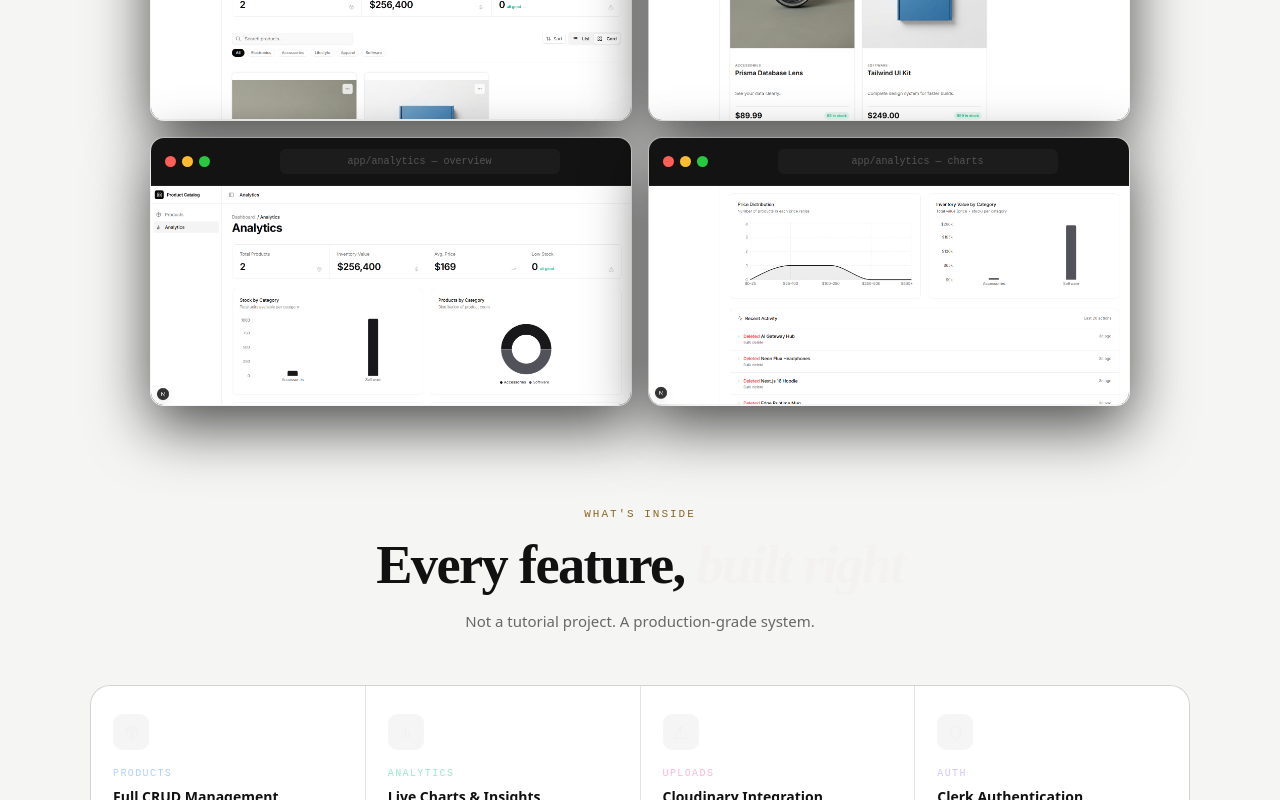
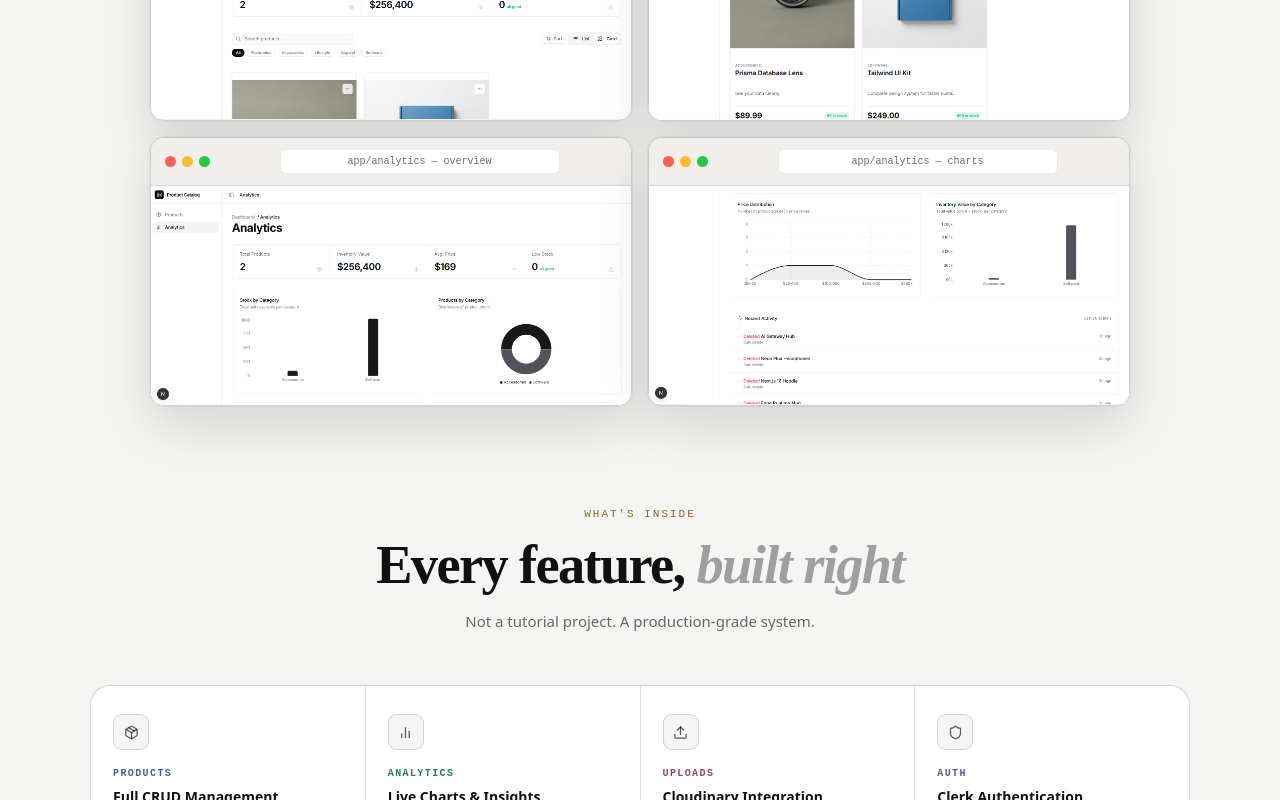
Before and after one commit to MsadafK/product-list-with-react, a Next.js app: page /landing in a window 1280 px wide. Shown: the part 1500-2300 px from the top of the page. Built offline with nearby package versions, Linux system fonts and the light colour scheme.

Commit message:
landing page done

```diff
--- a/app/globals.css
+++ b/app/globals.css
@@ -123,7 +123,45 @@
 /* ── Browser frame hover effect ─────────────────────────────────────────── */
 .browser-frame {
   position: relative;
+  border-radius: 14px;
+  border: 1px solid rgba(255,255,255,0.12);
+  overflow: hidden;
+  box-shadow: 0 20px 60px rgba(0,0,0,0.7), 0 0 0 1px rgba(255,255,255,0.04);
+  transform: translateY(0);
   transition: transform 0.35s ease, box-shadow 0.35s ease, border-color 0.35s ease;
+}
+.browser-frame-bar {
+  background: #131313;
+  padding: 11px 14px;
+  display: flex;
+  align-items: center;
+  gap: 12px;
+  border-bottom: 1px solid rgba(255,255,255,0.08);
+}
+.browser-dots { display: flex; gap: 6px; flex-shrink: 0; }
+.browser-dot { width: 11px; height: 11px; border-radius: 50%; flex-shrink: 0; }
+.browser-dot.red { background: #ff5f57; }
+.browser-dot.yellow { background: #febc2e; }
+.browser-dot.green { background: #28c840; }
+.browser-address-wrap { flex: 1; min-width: 0; }
+.browser-address {
+  background: #1c1c1c;
+  border-radius: 6px;
+  padding: 5px 10px;
+  font-family: 'DM Mono', monospace;
+  font-size: 10px;
+  color: rgba(255,255,255,0.48);
+  text-align: center;
+  max-width: 280px;
+  margin: 0 auto;
+  overflow: hidden;
+  text-overflow: ellipsis;
+  white-space: nowrap;
+}
+.browser-frame-image {
+  overflow: hidden;
+  line-height: 0;
+  background: #0c0c0c;
 }
 .browser-frame::after {
   content: '';
@@ -239,9 +277,11 @@ html { scroll-behavior: smooth; }
 .feat-glow { position:absolute;inset:0;opacity:0;transition:opacity 0.3s;pointer-events:none; }
 .feat-card:hover .feat-glow { opacity:1; }
 /* FIXED: icon wrapper clearly visible in dark mode */
-.feat-icon-wrap { width:36px;height:36px;border-radius:9px;border:1px solid rgba(255,255,255,0.18);background:rgba(255,255,255,0.05);display:flex;align-items:center;justify-content:center;margin-bottom:16px;transition:all 0.25s;flex-shrink:0; }
+.feat-icon-wrap { width:36px;height:36px;border-radius:9px;border:1px solid rgba(255,255,255,0.18);background:rgba(255,255,255,0.05);color:rgba(240,237,232,0.72);display:flex;align-items:center;justify-content:center;margin-bottom:16px;transition:all 0.25s;flex-shrink:0; }
+.feat-icon-wrap.active { border-color:color-mix(in srgb,var(--feature-color),transparent 55%);color:var(--feature-color); }
+.feat-icon { transition:color 0.25s;flex-shrink:0; }
 .feat-card:hover .feat-icon-wrap { background:rgba(255,255,255,0.08); }
-.feat-tag { font-family:'DM Mono',monospace;font-size:10px;letter-spacing:0.14em;text-transform:uppercase;margin-bottom:7px;display:block;font-weight:500; }
+.feat-tag { font-family:'DM Mono',monospace;font-size:10px;letter-spacing:0.14em;text-transform:uppercase;margin-bottom:7px;display:block;font-weight:600;color:color-mix(in srgb,var(--feature-color),#ffffff 18%); }
 .feat-title { font-size:14px;font-weight:600;color:#f0ede8;margin-bottom:8px;line-height:1.3; }
 .feat-desc { font-size:12px;color:rgba(240,237,232,0.58);line-height:1.68;font-weight:300; }
 
@@ -265,8 +305,10 @@ html { scroll-behavior: smooth; }
 .tech-dot { width:5px;height:5px;border-radius:50%;background:#fbbf24;opacity:0.7;flex-shrink:0; }
 
 /* ── MARQUEE ─────────────────────────────────────────────────────────────── */
-/* FIXED: more visible marquee text */
-.marquee-item { font-size:11px;font-family:'DM Mono',monospace;letter-spacing:0.16em;text-transform:uppercase;color:rgba(240,237,232,0.45) !important; }
+.marquee-wrap { overflow:hidden;border-top:1px solid rgba(255,255,255,0.09);border-bottom:1px solid rgba(255,255,255,0.09);padding:14px 0; }
+.marquee-track { display:flex;gap:48px;white-space:nowrap;animation:marquee 25s linear infinite; }
+.marquee-item { font-size:11px;font-family:'DM Mono',monospace;letter-spacing:0.16em;text-transform:uppercase;color:rgba(240,237,232,0.48);display:inline-flex;align-items:center;gap:10px;flex-shrink:0; }
+.marquee-dot { width:5px;height:5px;border-radius:50%;background:#fbbf24;opacity:0.72;display:inline-block;flex-shrink:0; }
 
 /* ── CTA ─────────────────────────────────────────────────────────────────── */
 .cta-wrap { padding:100px 24px 100px; }
@@ -282,6 +324,7 @@ html { scroll-behavior: smooth; }
 .footer { border-top:1px solid rgba(255,255,255,0.08);padding:28px 40px;display:flex;align-items:center;justify-content:space-between;gap:16px;flex-wrap:wrap; }
 .footer-logo { display:flex;align-items:center;gap:10px;text-decoration:none; }
 .footer-logo-box { width:22px;height:22px;background:#f0ede8;border-radius:4px;display:flex;align-items:center;justify-content:center;flex-shrink:0; }
+.footer-logo-icon { color:#080808; }
 .footer-logo-text { font-family:'Playfair Display',serif;font-size:14px;font-weight:700;color:#f0ede8; }
 .footer-links { display:flex;align-items:center;gap:16px; }
 .footer-link { font-family:'DM Mono',monospace;font-size:11px;color:rgba(240,237,232,0.48);text-decoration:none;letter-spacing:0.06em;transition:color 0.2s;display:inline-flex;align-items:center;gap:5px; }
@@ -339,8 +382,10 @@ html { scroll-behavior: smooth; }
 :root:not(.dark) .feat-card { background:#fff; }
 :root:not(.dark) .feat-card:hover { background:#f9f9f9; }
 /* FIXED: icon wrappers in light mode — visible border + background */
-:root:not(.dark) .feat-icon-wrap { border-color:rgba(0,0,0,0.14);background:rgba(0,0,0,0.04); }
+:root:not(.dark) .feat-icon-wrap { border-color:rgba(0,0,0,0.14);background:rgba(0,0,0,0.04);color:rgba(0,0,0,0.64); }
+:root:not(.dark) .feat-icon-wrap.active { border-color:color-mix(in srgb,var(--feature-color),#111 24%);color:color-mix(in srgb,var(--feature-color),#111 32%); }
 :root:not(.dark) .feat-card:hover .feat-icon-wrap { background:rgba(0,0,0,0.07); }
+:root:not(.dark) .feat-tag { color:color-mix(in srgb,var(--feature-color),#111 44%); }
 :root:not(.dark) .feat-title { color:#111; }
 :root:not(.dark) .feat-desc { color:rgba(0,0,0,0.58); }
 /* FIXED: hiw grid light mode */
@@ -366,12 +411,20 @@ html { scroll-behavior: smooth; }
 :root:not(.dark) .footer { border-top-color:rgba(0,0,0,0.1); }
 /* FIXED: footer logo box light mode */
 :root:not(.dark) .footer-logo-box { background:#111; }
+:root:not(.dark) .footer-logo-icon { color:#f5f5f4; }
 :root:not(.dark) .footer-logo-text { color:#111; }
 :root:not(.dark) .footer-link { color:rgba(0,0,0,0.5); }
 :root:not(.dark) .footer-link:hover { color:rgba(0,0,0,0.75); }
 :root:not(.dark) .footer-meta { color:rgba(0,0,0,0.38); }
 /* FIXED: marquee light mode */
-:root:not(.dark) .marquee-item { color:rgba(0,0,0,0.42) !important; }
+:root:not(.dark) .marquee-wrap { border-top-color:rgba(0,0,0,0.09);border-bottom-color:rgba(0,0,0,0.09); }
+:root:not(.dark) .marquee-item { color:rgba(0,0,0,0.52); }
+:root:not(.dark) .marquee-dot { background:#b45309;opacity:0.8; }
+/* FIXED: browser frame light mode */
+:root:not(.dark) .browser-frame { border-color:rgba(0,0,0,0.14);box-shadow:0 18px 54px rgba(0,0,0,0.14),0 0 0 1px rgba(0,0,0,0.05); }
+:root:not(.dark) .browser-frame-bar { background:#f0efec;border-bottom-color:rgba(0,0,0,0.1); }
+:root:not(.dark) .browser-address { background:#fff;color:rgba(0,0,0,0.58);box-shadow:inset 0 0 0 1px rgba(0,0,0,0.08); }
+:root:not(.dark) .browser-frame-image { background:#fff; }
 /* FIXED: browser frame hover light mode */
 :root:not(.dark) .browser-frame:hover { border-color:rgba(0,0,0,0.25) !important;box-shadow:0 28px 80px rgba(0,0,0,0.15),0 0 0 1px rgba(0,0,0,0.08) !important; }
 
--- a/app/landing/page.jsx
+++ b/app/landing/page.jsx
@@ -33,11 +33,11 @@ const MARQUEE_ITEMS = ["Next.js 16","Supabase","Clerk Auth","Cloudinary","Tailwi
 function Marquee() {
   const repeated = [...MARQUEE_ITEMS, ...MARQUEE_ITEMS, ...MARQUEE_ITEMS]
   return (
-    <div style={{overflow:"hidden",borderTop:"1px solid rgba(255,255,255,0.07)",borderBottom:"1px solid rgba(255,255,255,0.07)",padding:"14px 0"}}>
-      <div style={{display:"flex",gap:"48px",whiteSpace:"nowrap",animation:"marquee 25s linear infinite"}}>
+    <div className="marquee-wrap">
+      <div className="marquee-track">
         {repeated.map((item, i) => (
-          <span key={i} style={{fontSize:"11px",fontFamily:"'DM Mono',monospace",letterSpacing:"0.16em",textTransform:"uppercase",color:"rgba(240,237,232,0.28)",display:"inline-flex",alignItems:"center",gap:"10px",flexShrink:0}}>
-            <span style={{width:"5px",height:"5px",borderRadius:"50%",background:"#fbbf24",opacity:0.6,display:"inline-block",flexShrink:0}}/>
+          <span key={i} className="marquee-item">
+            <span className="marquee-dot"/>
             {item}
           </span>
         ))}
@@ -77,39 +77,22 @@ const TECH = [
 ]
 
 const BrowserFrame = ({ url, children }) => (
-  <div
-    style={{
-      borderRadius:"14px",
-      border:"1px solid rgba(255,255,255,0.1)",
-      overflow:"hidden",
-      boxShadow:"0 20px 60px rgba(0,0,0,0.7),0 0 0 1px rgba(255,255,255,0.04)",
-      transition:"transform 0.35s ease, box-shadow 0.35s ease, border-color 0.35s ease",
-      transform:"translateY(0)",
-    }}
-    className="browser-frame"
-  >
-    <div style={{background:"#131313",padding:"11px 14px",display:"flex",alignItems:"center",gap:"12px",borderBottom:"1px solid rgba(255,255,255,0.06)"}}>
-      <div style={{display:"flex",gap:"6px",flexShrink:0}}>
-        <div style={{width:"11px",height:"11px",borderRadius:"50%",background:"#ff5f57",flexShrink:0}}/>
-        <div style={{width:"11px",height:"11px",borderRadius:"50%",background:"#febc2e",flexShrink:0}}/>
-        <div style={{width:"11px",height:"11px",borderRadius:"50%",background:"#28c840",flexShrink:0}}/>
+  <div className="browser-frame">
+    <div className="browser-frame-bar">
+      <div className="browser-dots">
+        <div className="browser-dot red"/>
+        <div className="browser-dot yellow"/>
+        <div className="browser-dot green"/>
       </div>
 
-      <div style={{flex:1}}>
-        <div style={{background:"#1c1c1c",borderRadius:"6px",padding:"5px 10px",fontFamily:"'DM Mono',monospace",fontSize:"10px",color:"rgba(255,255,255,0.25)",textAlign:"center",maxWidth:"280px",margin:"0 auto"}}>
+      <div className="browser-address-wrap">
+        <div className="browser-address">
           {url}
         </div>
       </div>
     </div>
 
-    <div
-      style={{
-        overflow:"hidden",
-        lineHeight:0,
-        background:"#0c0c0c",
-      }}
-      className="browser-frame-image"
-    >
+    <div className="browser-frame-image">
       {children}
     </div>
   </div>
@@ -140,7 +123,7 @@ export default function LandingPage() {
           <nav className={`nav${scrolled ? " scrolled" : ""}`}>
             <Link href="/" className="nav-logo">
               <div className="nav-logo-box">
-                <svg width="14" height="14" viewBox="0 0 24 24" fill="none" stroke="#080808" strokeWidth="2.5">
+                <svg className="nav-logo-icon" width="14" height="14" viewBox="0 0 24 24" fill="none" stroke="currentColor" strokeWidth="2.5">
                   <rect x="3" y="3" width="7" height="7"/><rect x="14" y="3" width="7" height="7"/>
                   <rect x="3" y="14" width="7" height="7"/><rect x="14" y="14" width="7" height="7"/>
                 </svg>
@@ -277,7 +260,7 @@ export default function LandingPage() {
           <div className="sec-wrap">
             <div className="sec-label">
               <span className="eyebrow">What's inside</span>
-              <h2 className="sec-title">Every feature, <span style={{fontStyle:"italic",color:"rgba(240,237,232,0.32)"}}>built right</span></h2>
+              <h2 className="sec-title">Every feature, <span className="sec-title-italic">built right</span></h2>
               <p className="sec-sub">Not a tutorial project. A production-grade system.</p>
             </div>
             <div className="features-grid">
@@ -287,12 +270,13 @@ export default function LandingPage() {
                   className="feat-card"
                   onMouseEnter={() => setHoveredFeature(i)}
                   onMouseLeave={() => setHoveredFeature(null)}
+                  style={{"--feature-color": color}}
                 >
                   <div className="feat-glow" style={{background:`radial-gradient(ellipse at 0% 0%,${color}08,transparent 60%)`}}/>
-                  <div className="feat-icon-wrap" style={{borderColor:hoveredFeature===i?`${color}40`:"rgba(255,255,255,0.1)"}}>
-                    <Icon size={15} color={hoveredFeature===i?color:"rgba(240,237,232,0.45)"} style={{transition:"color 0.25s",flexShrink:0}}/>
+                  <div className={`feat-icon-wrap${hoveredFeature===i ? " active" : ""}`}>
+                    <Icon size={15} className="feat-icon"/>
                   </div>
-                  <span className="feat-tag" style={{color:`${color}80`}}>{label}</span>
+                  <span className="feat-tag">{label}</span>
                   <div className="feat-title">{title}</div>
                   <div className="feat-desc">{desc}</div>
                 </div>
@@ -304,7 +288,7 @@ export default function LandingPage() {
           <div className="sec-wrap">
             <div className="sec-label">
               <span className="eyebrow">Get started</span>
-              <h2 className="sec-title">Three steps, <span style={{fontStyle:"italic",color:"rgba(240,237,232,0.32)"}}>that's it</span></h2>
+              <h2 className="sec-title">Three steps, <span className="sec-title-italic">that's it</span></h2>
             </div>
             <div className="hiw-grid">
               {STEPS.map(({num,title,desc},i) => (
@@ -322,7 +306,7 @@ export default function LandingPage() {
           <div className="sec-wrap">
             <div className="sec-label">
               <span className="eyebrow">Built with</span>
-              <h2 className="sec-title">Production-grade <span style={{fontStyle:"italic",color:"rgba(240,237,232,0.32)"}}>tools</span></h2>
+              <h2 className="sec-title">Production-grade <span className="sec-title-italic">tools</span></h2>
             </div>
             <div className="tech-grid">
               {TECH.map(({name,desc},i) => (
@@ -359,7 +343,7 @@ export default function LandingPage() {
           <footer className="footer">
             <Link href="/" className="footer-logo">
               <div className="footer-logo-box">
-                <svg width="11" height="11" viewBox="0 0 24 24" fill="none" stroke="#080808" strokeWidth="2.5">
+                <svg className="footer-logo-icon" width="11" height="11" viewBox="0 0 24 24" fill="none" stroke="currentColor" strokeWidth="2.5">
                   <rect x="3" y="3" width="7" height="7"/><rect x="14" y="3" width="7" height="7"/>
                   <rect x="3" y="14" width="7" height="7"/><rect x="14" y="14" width="7" height="7"/>
                 </svg>
```
